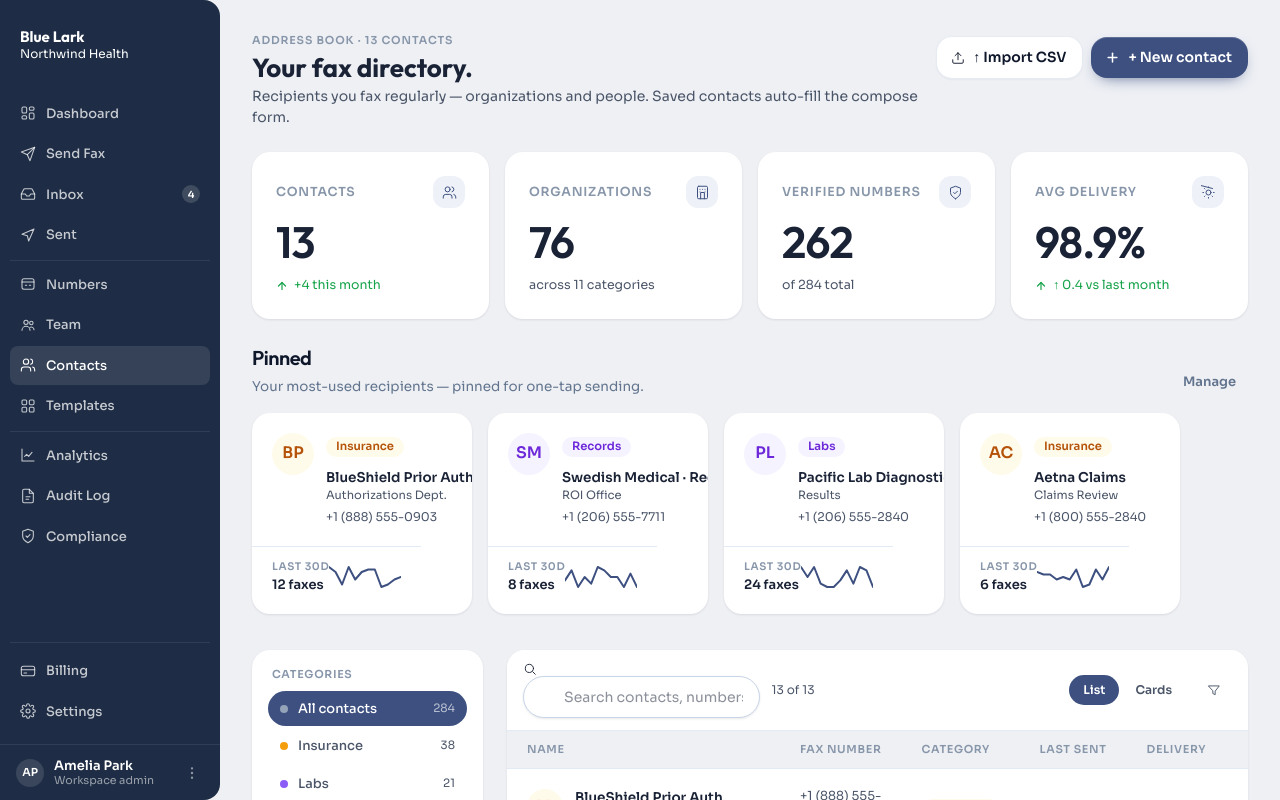
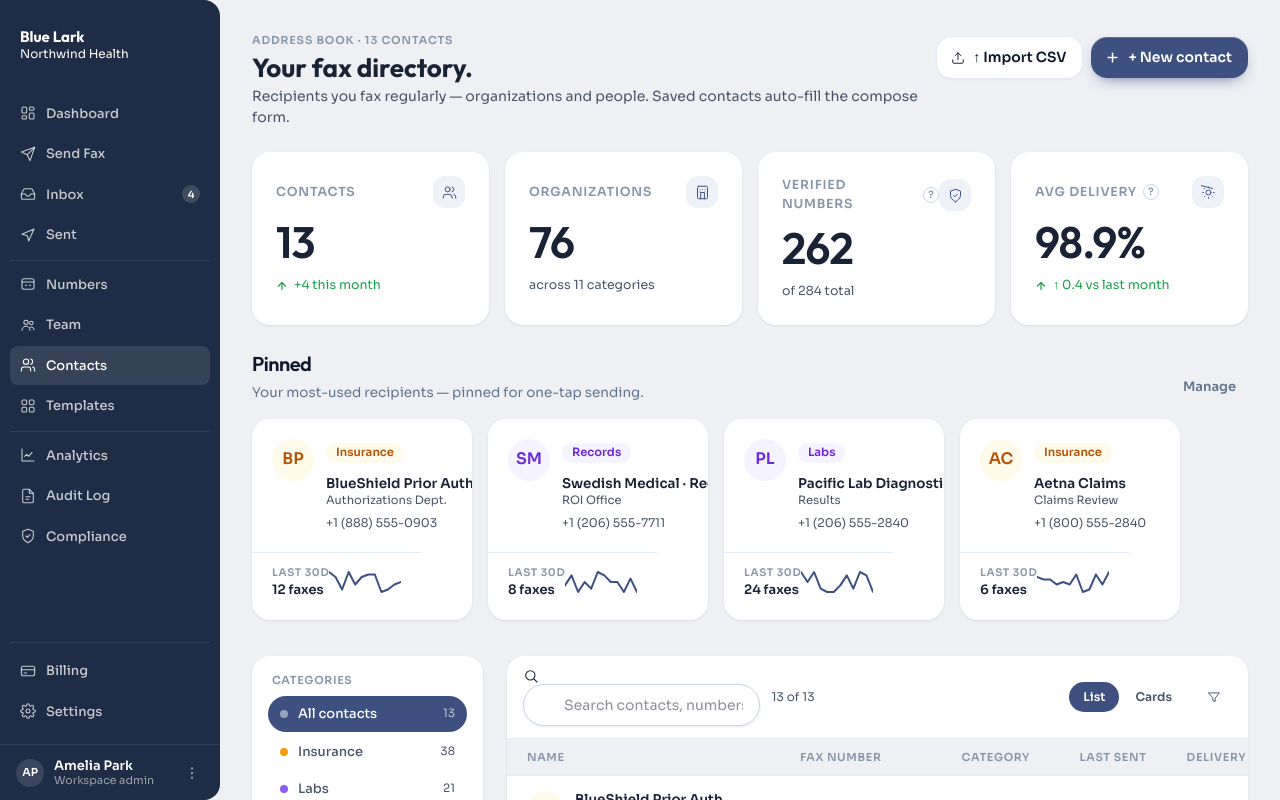
Before and after one commit to kschulze3142/design-prototype, a Next.js app: page /app/contacts in a window 1280 px wide. Shown: the top 800 px of the page. Built offline with nearby package versions, Linux system fonts and the light colour scheme.

Commit message:
fix: contacts page data consistency, fax number wrapping, search bar, tooltips

```diff
--- a/app/app/contacts/page.tsx
+++ b/app/app/contacts/page.tsx
@@ -4,7 +4,7 @@ import { I } from '@/components/app/icons';
 import { Pill, AppButton, Avatar, SectionTitle } from '@/components/app/primitives';
 
 const CONTACT_CATEGORIES = [
-  { id: 'all',       label: 'All contacts',  count: 284, tone: 'slate' },
+  { id: 'all',       label: 'All contacts',  count: 13,  tone: 'slate' },
   { id: 'insurance', label: 'Insurance',     count: 38,  tone: 'amber' },
   { id: 'labs',      label: 'Labs',          count: 21,  tone: 'violet' },
   { id: 'providers', label: 'Providers',     count: 142, tone: 'teal' },
@@ -87,9 +87,10 @@ function SoftCard({ children, className = '' }: { children: React.ReactNode; cla
   return <div className={`rounded-2xl border border-slate-100 ${className}`} style={{ background: 'rgba(248,250,252,0.7)' }}>{children}</div>;
 }
 
-function StatItem({ label, value, helper, trend, icon }: {
-  label: string; value: string; helper?: string; trend?: 'up' | 'down'; icon?: React.ReactNode;
+function StatItem({ label, value, helper, trend, icon, tooltip }: {
+  label: string; value: string; helper?: string; trend?: 'up' | 'down'; icon?: React.ReactNode; tooltip?: string;
 }) {
+  const [tipVisible, setTipVisible] = useState(false);
   return (
     <div style={{
       background: 'var(--color-surface)',
@@ -101,6 +102,7 @@ function StatItem({ label, value, helper, trend, icon }: {
       gap: 12,
     }}>
       <div style={{ display: 'flex', alignItems: 'center', justifyContent: 'space-between' }}>
+        <div style={{ display: 'flex', alignItems: 'center', gap: 6 }}>
           <span style={{
             fontSize: 12.5,
             textTransform: 'uppercase',
@@ -109,6 +111,50 @@ function StatItem({ label, value, helper, trend, icon }: {
             fontWeight: 600,
             fontFamily: 'var(--font-body)',
           }}>{label}</span>
+          {tooltip && (
+            <div style={{ position: 'relative' }}>
+              <button
+                onMouseEnter={() => setTipVisible(true)}
+                onMouseLeave={() => setTipVisible(false)}
+                style={{
+                  width: 16, height: 16,
+                  borderRadius: '50%',
+                  background: 'transparent',
+                  border: tipVisible ? '1px solid var(--color-primary)' : '1px solid var(--color-border-strong)',
+                  color: tipVisible ? 'var(--color-primary)' : 'var(--color-text-tertiary)',
+                  fontSize: 10,
+                  fontWeight: 600,
+                  display: 'flex', alignItems: 'center', justifyContent: 'center',
+                  cursor: 'pointer',
+                  padding: 0,
+                  transition: 'border-color var(--duration-fast), color var(--duration-fast)',
+                  flexShrink: 0,
+                  lineHeight: 1,
+                }}
+              >?</button>
+              {tipVisible && (
+                <div style={{
+                  position: 'absolute',
+                  bottom: 'calc(100% + 8px)',
+                  left: '50%',
+                  transform: 'translateX(-50%)',
+                  background: 'var(--color-surface-dark)',
+                  color: 'white',
+                  borderRadius: 'var(--radius-md)',
+                  padding: '10px 14px',
+                  fontSize: 12,
+                  maxWidth: 220,
+                  width: 'max-content',
+                  boxShadow: 'var(--shadow-modal)',
+                  zIndex: 50,
+                  pointerEvents: 'none',
+                  lineHeight: 1.5,
+                  fontFamily: 'var(--font-body)',
+                }}>{tooltip}</div>
+              )}
+            </div>
+          )}
+        </div>
         {icon && (
           <span style={{
             width: 32, height: 32,
@@ -218,7 +264,7 @@ function ContactRow({ c, onOpen, isLast }: { c: Contact; onOpen: () => void; isL
         </div>
       </td>
       <td style={cellStyle}>
-        <span style={{ fontSize: 12.5, fontFamily: 'var(--font-mono)', color: 'var(--color-text-secondary)' }}>{c.number}</span>
+        <span style={{ fontSize: 13, fontFamily: 'var(--font-mono)', color: 'var(--color-text-secondary)', whiteSpace: 'nowrap' }}>{c.number}</span>
       </td>
       <td style={cellStyle}>
         <Pill tone={c.tone} dot={false}>{c.category}</Pill>
@@ -447,8 +493,8 @@ export default function ContactsPage() {
       <div className="grid grid-cols-2 md:grid-cols-4 gap-4 mb-6">
         <StatItem label="Contacts" value={String(CONTACTS.length)} helper="+4 this month" trend="up" icon={<I.Contacts size={15} />} />
         <StatItem label="Organizations" value="76" helper="across 11 categories" icon={<I.Building size={15} />} />
-        <StatItem label="Verified numbers" value="262" helper="of 284 total" icon={<I.Shield size={15} />} />
-        <StatItem label="Avg delivery" value="98.9%" helper="↑ 0.4 vs last month" trend="up" icon={<I.Sparkle size={15} />} />
+        <StatItem label="Verified numbers" value="262" helper="of 284 total" icon={<I.Shield size={15} />} tooltip="Fax numbers confirmed to receive transmissions successfully. Unverified numbers haven't had a successful delivery yet and may increase failed send risk." />
+        <StatItem label="Avg delivery" value="98.9%" helper="↑ 0.4 vs last month" trend="up" icon={<I.Sparkle size={15} />} tooltip="Average delivery success rate across all contacts over the last 30 days. Industry average is typically 94–96%." />
       </div>
 
       {/* ── Pinned strip ── */}
@@ -580,7 +626,7 @@ export default function ContactsPage() {
               background: 'var(--color-surface)',
             }}>
               <div style={{ position: 'relative', flex: 1, maxWidth: 400 }}>
-                <I.Search size={14} style={{
+                <I.Search size={16} style={{
                   position: 'absolute',
                   left: 14,
                   top: '50%',
@@ -608,7 +654,7 @@ export default function ContactsPage() {
                     outline: 'none',
                     boxSizing: 'border-box',
                     boxShadow: searchFocused
-                      ? '0 0 0 3px rgba(61, 80, 128, 0.12), var(--shadow-card)'
+                      ? '0 0 0 3px rgba(61, 80, 128, 0.12)'
                       : 'var(--shadow-card)',
                     transition: 'all var(--duration-fast) var(--ease-out)',
                   }}
@@ -659,6 +705,7 @@ export default function ContactsPage() {
                             borderBottom: '1px solid var(--color-border)',
                             fontFamily: 'var(--font-body)',
                             whiteSpace: 'nowrap',
+                            minWidth: h === 'Fax number' ? 160 : undefined,
                           }}
                         >{h}</th>
                       ))}
```
Lines whose indentation alone changed are shown as unchanged.
